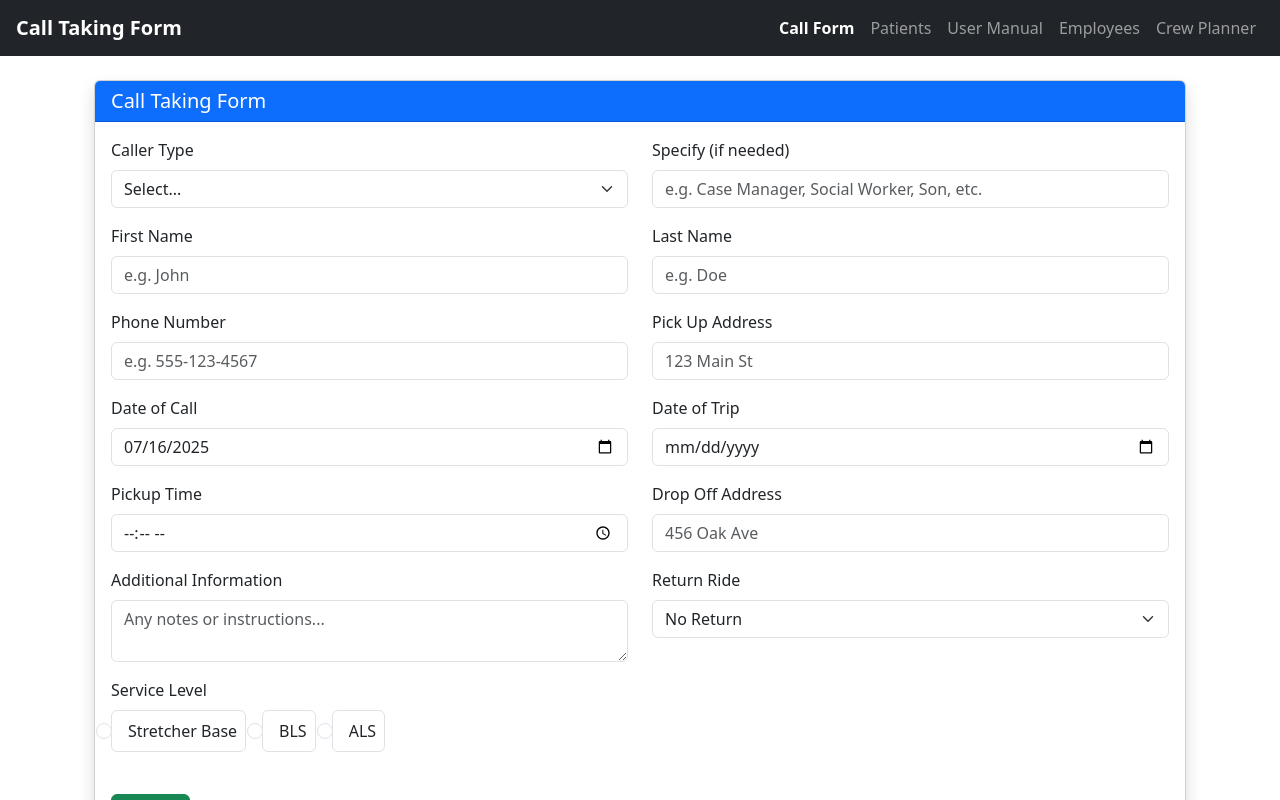
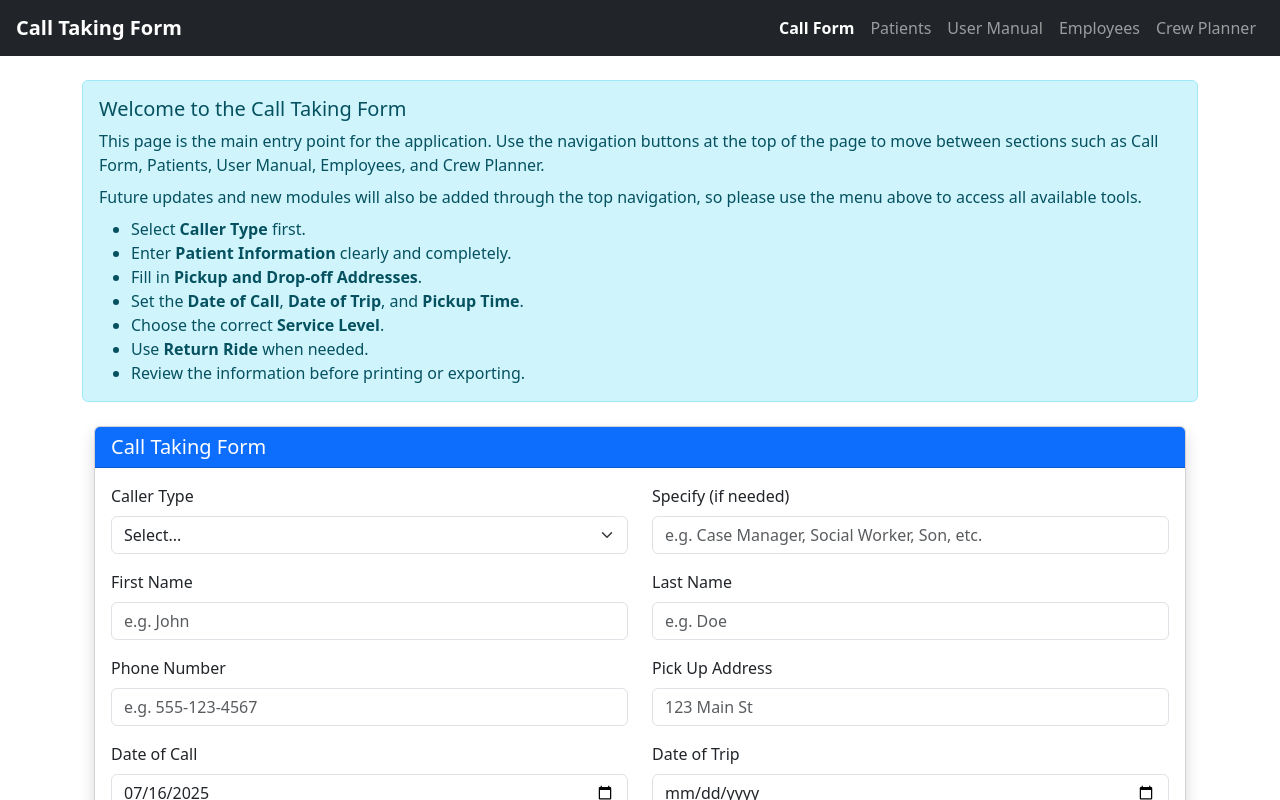
Before and after one commit to AlehSitsko/Call-Taking-Form-React, a React (Vite) app: page / in a window 1280 px wide. Shown: the top 800 px of the page. Built offline with nearby package versions, Linux system fonts and the light colour scheme.

Commit message:
some updates for the main page

```diff
--- a/src/pages/CallFormPage.jsx
+++ b/src/pages/CallFormPage.jsx
@@ -14,6 +14,28 @@ function CallFormPage() {
 
   return (
     <div className="container mt-4">
+      <div className="alert alert-info mb-4">
+        <h5 className="mb-2">Welcome to the Call Taking Form</h5>
+        <p className="mb-2">
+          This page is the main entry point for the application. Use the navigation
+          buttons at the top of the page to move between sections such as Call Form,
+          Patients, User Manual, Employees, and Crew Planner.
+        </p>
+        <p className="mb-2">
+          Future updates and new modules will also be added through the top navigation,
+          so please use the menu above to access all available tools.
+        </p>
+        <ul className="mb-0">
+          <li>Select <strong>Caller Type</strong> first.</li>
+          <li>Enter <strong>Patient Information</strong> clearly and completely.</li>
+          <li>Fill in <strong>Pickup and Drop-off Addresses</strong>.</li>
+          <li>Set the <strong>Date of Call</strong>, <strong>Date of Trip</strong>, and <strong>Pickup Time</strong>.</li>
+          <li>Choose the correct <strong>Service Level</strong>.</li>
+          <li>Use <strong>Return Ride</strong> when needed.</li>
+          <li>Review the information before printing or exporting.</li>
+        </ul>
+      </div>
+
       <div className="print-wrapper">
         <CallForm ref={callFormRef} />
         <PriceCalculator ref={priceCalculatorRef} />
```
Also changed, not shown: 1 other file (tests, documents, lock files or other folders).
